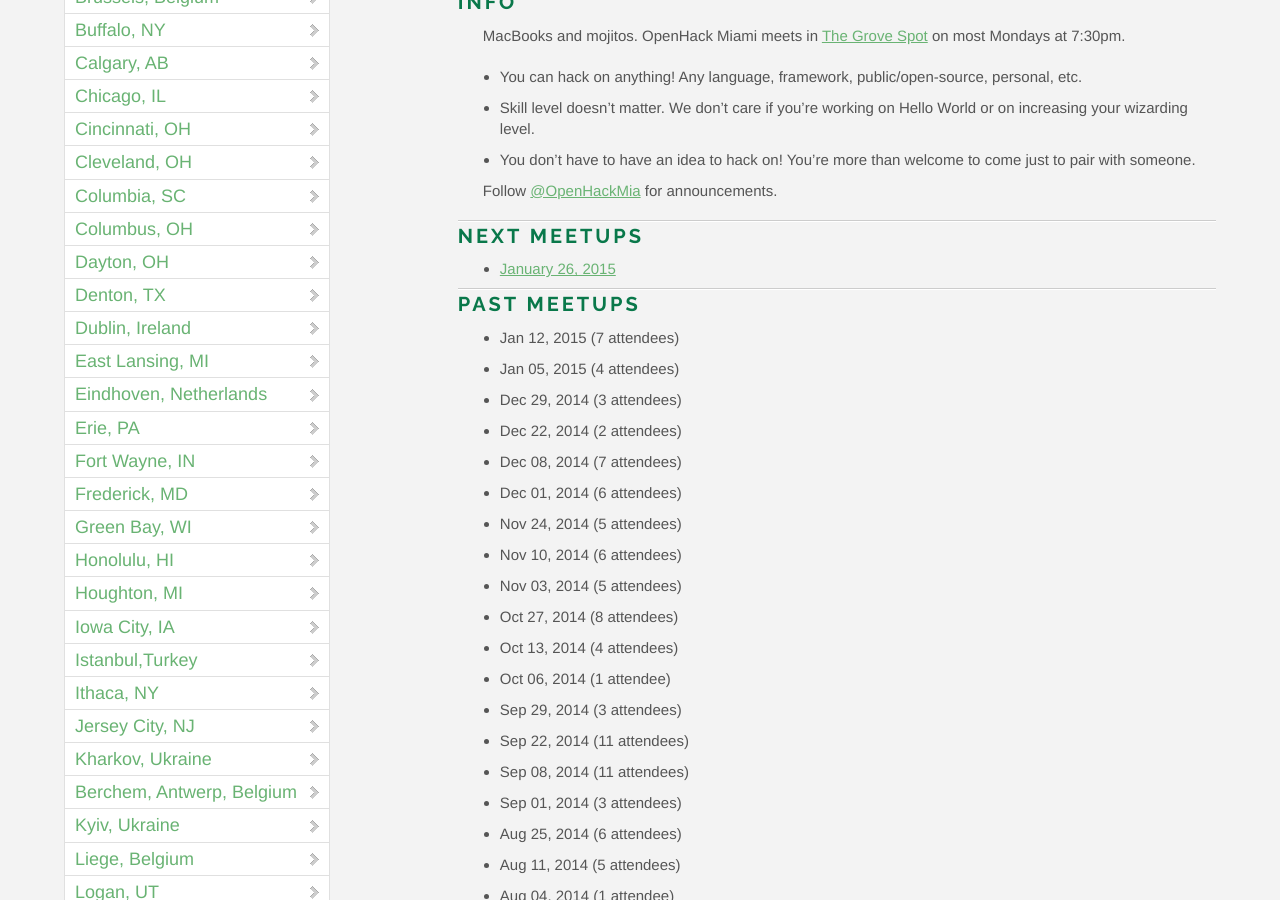
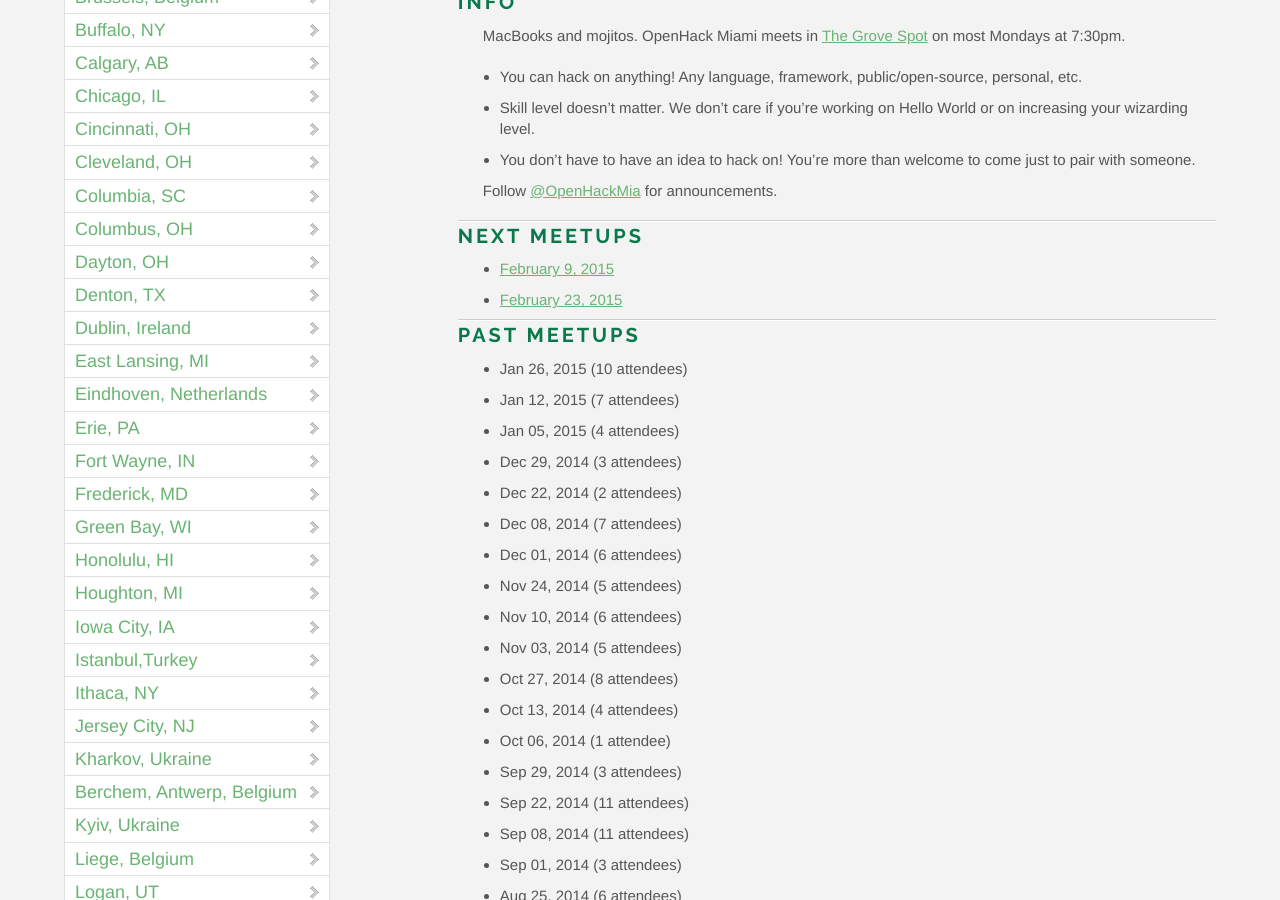
Before and after one commit to OpenHack/openhack.github.com, a Jekyll site: the page built from miami/index.markdown, in a window 1280 px wide and 900 px high, scrolled down 733 px. Built offline with Jekyll 4.4.1, drawn with Linux system fonts in a browser that asks for light colours; nearby versions of some CDN libraries; comment, search, counter and statistics services are not loaded.

Commit message:
schedule miami meetups for next month

```diff
--- a/miami/index.markdown
+++ b/miami/index.markdown
@@ -19,10 +19,12 @@ Follow [@OpenHackMia](http://twitter.com/openhackmia) for announcements.
 
 ### Next meetups
 
-* [January 26, 2015](http://www.meetup.com/miamirb/events/219392414/)
+* [February 9, 2015](http://www.meetup.com/miamirb/events/220102723/)
+* [February 23, 2015](http://www.meetup.com/miamirb/events/220102736/)
 
 ### Past meetups
 
+* Jan 26, 2015 (10 attendees)
 * Jan 12, 2015 (7 attendees)
 * Jan 05, 2015 (4 attendees)
 * Dec 29, 2014 (3 attendees)
```
